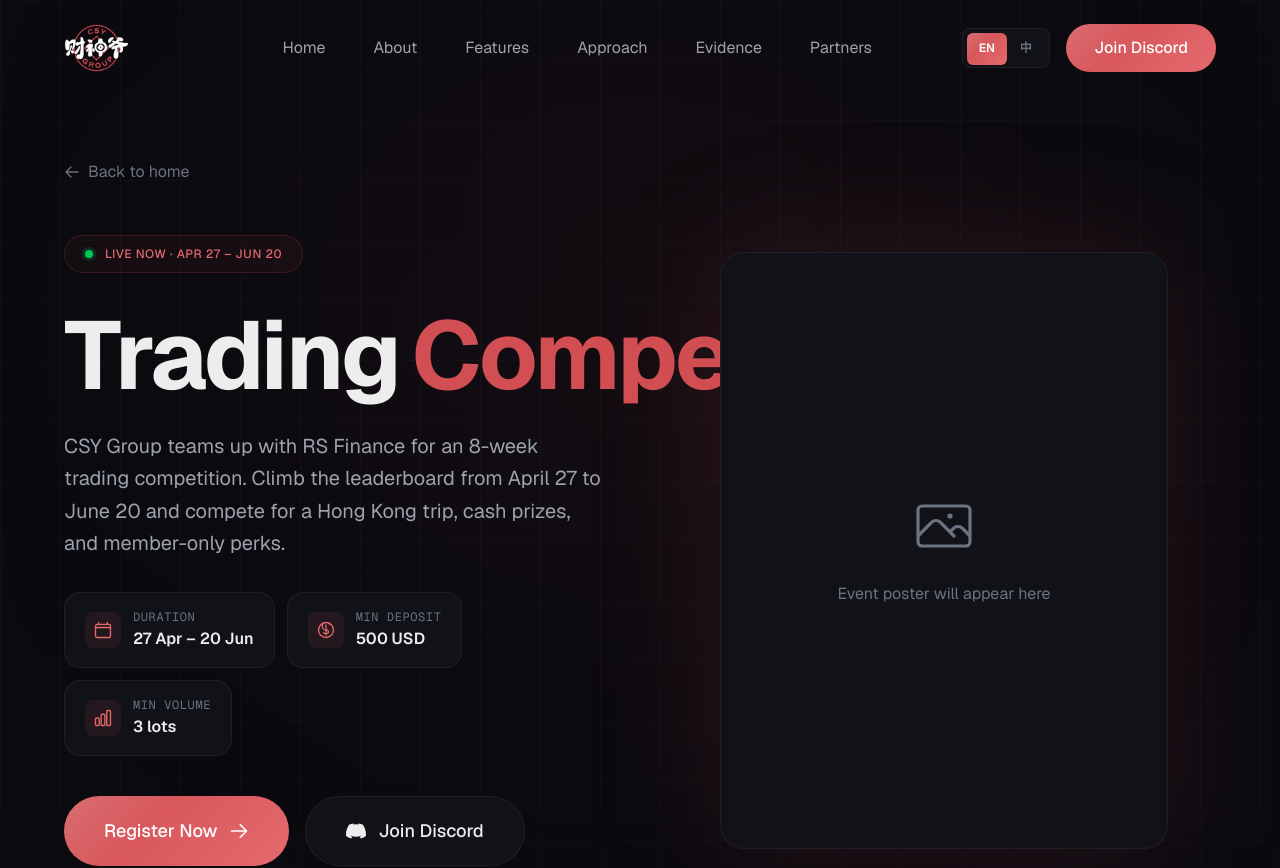
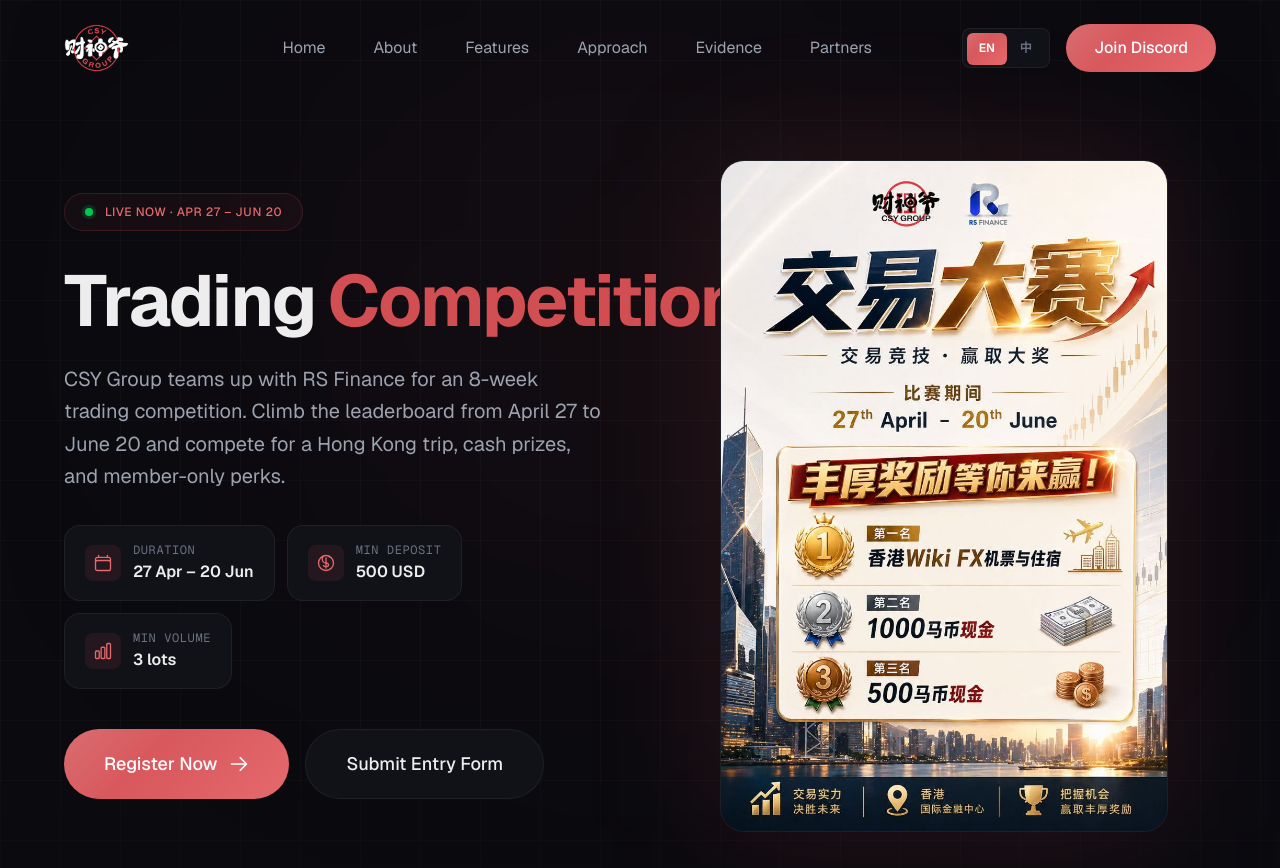
Before and after one commit to CSYHoldings/csy-website, a Next.js app: page /en/events/csy-rs-finance-competition-2026 in a window 1280 px wide. Shown: the top 868 px of the page. Built offline with nearby package versions, Linux system fonts and the light colour scheme.

Commit message:
feat: update ui design

```diff
--- a/messages/en.json
+++ b/messages/en.json
@@ -162,15 +162,14 @@
     "tagline": "Precision Trading · Depth Data · Structured Planning",
     "disclaimer": "Educational content only. Trading involves risk and can result in losses. CSY Group does not provide financial advice or guarantee trading results."
   },
-  "EventLaunch": {
-    "back": "Back to home",
+  "EventTradingCompetition": {
     "badge": "Live Now · Apr 27 – Jun 20",
     "titlePrefix": "Trading",
     "titleAccent": "Competition",
     "subtitle": "CSY Group teams up with RS Finance for an 8-week trading competition. Climb the leaderboard from April 27 to June 20 and compete for a Hong Kong trip, cash prizes, and member-only perks.",
     "primaryCta": "Register Now",
-    "secondaryCta": "Join Discord",
-    "posterPlaceholder": "Event poster will appear here",
+    "secondaryCta": "Submit Entry Form",
+    "posterAlt": "CSY Group × RS Finance Trading Competition 2026 poster",
     "meta": {
       "duration": {
         "label": "Duration",
@@ -260,11 +259,11 @@
       "titleAccent": "Requirements",
       "subtitle": "Make sure you meet these conditions to qualify for prizes.",
       "items": {
-        "item1": "Minimum funded balance of 500 USD. Trading volume during the competition must reach at least 3 lots to qualify.",
+        "item1": "Minimum deposit balance of 500 USD. Trading volume during the competition must reach at least 3 lots to qualify.",
         "item2": "Withdrawing any amount from the trading account during the competition period will result in immediate disqualification.",
         "item3": "Participants can enter unlimited times by registering a new MT5 account under their CSY profile."
       },
-      "disclaimer": "Educational content only. Trading involves risk and can result in losses. CSY Group does not provide financial advice or guarantee trading results."
+      "disclaimer": "CSY Group reserves the right to make the final decision on any matter relating to these rules."
     },
     "cta": {
       "titlePrefix": "Ready to",
--- a/messages/zh.json
+++ b/messages/zh.json
@@ -162,15 +162,14 @@
     "tagline": "精准交易 · 深度数据 · 结构化计划",
     "disclaimer": "内容仅供教育用途。交易存在风险，并可能造成亏损。CSY Group 不提供财务建议，也不保证任何交易结果。"
   },
-  "EventLaunch": {
-    "back": "返回首页",
+  "EventTradingCompetition": {
     "badge": "比赛进行中 · 4月27日 – 6月20日",
     "titlePrefix": "交易",
     "titleAccent": "大赛",
     "subtitle": "CSY Group 与 RS Finance 联合举办为期 8 周的交易大赛。从 4 月 27 日至 6 月 20 日登顶排行榜，赢取香港之旅、丰厚现金奖励与会员专属福利。",
     "primaryCta": "立即报名",
-    "secondaryCta": "加入 Discord",
-    "posterPlaceholder": "活动海报将在此显示",
+    "secondaryCta": "填写参赛表格",
+    "posterAlt": "CSY Group × RS Finance 2026 交易大赛海报",
     "meta": {
       "duration": {
         "label": "比赛期间",
@@ -264,7 +263,7 @@
         "item2": "比赛期间出金任何金额将被取消比赛资格。",
         "item3": "参赛者可以无限次参加，只需注册新的 MT5 账号即可。"
       },
-      "disclaimer": "内容仅供教育用途。交易存在风险，并可能造成亏损。CSY Group 不提供财务建议，也不保证任何交易结果。"
+      "disclaimer": "CSY Group 保留对相关规则作出最终解释与决定的权利。"
     },
     "cta": {
       "titlePrefix": "准备好",
--- a/src/app/[locale]/events/csy-rs-finance-competition-2026/page.tsx
+++ b/src/app/[locale]/events/csy-rs-finance-competition-2026/page.tsx
@@ -1,8 +1,12 @@
-import { EventLaunch } from "@/components/EventLaunch";
+import { EventTradingCompetition } from "@/components/EventTradingCompetition";
+import { links } from "@/constants/links";
 import {
+  eventAlternateLanguages,
+  eventPaths,
   getAbsoluteUrl,
   getLocaleMetadata,
   siteName,
+  siteUrl,
   type SiteLocale,
 } from "@/constants/seo";
 import { routing } from "@/i18n/routing";
@@ -14,10 +18,69 @@
   params: Promise<{ locale: string }>;
 };
 
-const eventPaths: Record<SiteLocale, string> = {
-  en: "/en/events/csy-rs-finance-competition-2026",
-  zh: "/zh/events/csy-rs-finance-competition-2026",
+const eventStartDate = "2026-04-27";
+const eventEndDate = "2026-06-20";
+const posterPath = "/csy-rs-finance-competition-2026.jpg";
+const posterWidth = 853;
+const posterHeight = 1280;
+
+const eventCopy: Record<
+  SiteLocale,
+  {
+    title: string;
+    description: string;
+    eventName: string;
+    posterAlt: string;
+    breadcrumbHome: string;
+    keywords: string[];
+  }
+> = {
+  en: {
+    title: "Trading Competition 2026 (Apr 27 – Jun 20) | CSY × RS Finance",
+    description:
+      "Join the CSY Group × RS Finance Trading Competition (Apr 27 – Jun 20, 2026). Compete for a Hong Kong WikiFX trip, MYR cash prizes, and member-only perks.",
+    eventName: "CSY Group × RS Finance Trading Competition 2026",
+    posterAlt: "CSY Group × RS Finance Trading Competition 2026 poster",
+    breadcrumbHome: "Home",
+    keywords: [
+      "trading competition 2026",
+      "RS Finance trading contest",
+      "MT5 trading challenge",
+      "CSY Group competition",
+      "Hong Kong WikiFX trip",
+      "MYR cash prize trading",
+      "gold trading competition",
+      "crypto trading contest",
+      "Discord trading competition",
+      "online trading tournament",
+    ],
+  },
+  zh: {
+    title: "2026 交易大赛（4月27日–6月20日）| CSY × RS Finance",
+    description:
+      "CSY Group 与 RS Finance 联合举办 2026 交易大赛（4 月 27 日至 6 月 20 日），赢取香港 WikiFX 之旅、马币现金大奖与会员专属福利。",
+    eventName: "CSY Group × RS Finance 2026 交易大赛",
+    posterAlt: "CSY Group × RS Finance 2026 交易大赛海报",
+    breadcrumbHome: "首页",
+    keywords: [
+      "2026 交易大赛",
+      "RS Finance 交易比赛",
+      "MT5 交易比赛",
+      "CSY Group 比赛",
+      "香港 WikiFX 之旅",
+      "马币现金奖励",
+      "黄金交易比赛",
+      "加密货币交易比赛",
+      "Discord 交易大赛",
+      "线上交易锦标赛",
+    ],
+  },
 };
+
+const resolveLocale = (locale: string): SiteLocale =>
+  (hasLocale(routing.locales, locale)
+    ? locale
+    : routing.defaultLocale) as SiteLocale;
 
 export function generateStaticParams() {
   return routing.locales.map((locale) => ({ locale }));
@@ -27,53 +90,119 @@
   params,
 }: PageProps): Promise<Metadata> {
   const { locale } = await params;
-  const siteLocale = (
-    hasLocale(routing.locales, locale) ? locale : routing.defaultLocale
-  ) as SiteLocale;
+  const siteLocale = resolveLocale(locale);
   const baseMeta = getLocaleMetadata(siteLocale);
-  const isZh = siteLocale === "zh";
-
-  const title = isZh
-    ? `交易大赛 | ${siteName} × RS Finance`
-    : `Trading Competition | ${siteName} × RS Finance`;
-  const description = isZh
-    ? "CSY Group 与 RS Finance 联合举办交易大赛：4 月 27 日至 6 月 20 日，赢取香港之旅、现金大奖与会员专属福利。"
-    : "Join the CSY Group × RS Finance Trading Competition (Apr 27 – Jun 20). Compete for a Hong Kong trip, cash prizes, and member-only perks.";
+  const copy = eventCopy[siteLocale];
   const path = eventPaths[siteLocale];
+  const posterUrl = getAbsoluteUrl(posterPath);
 
   return {
-    title,
-    description,
+    title: copy.title,
+    description: copy.description,
+    keywords: copy.keywords,
     alternates: {
       canonical: path,
-      languages: {
-        ...eventPaths,
-        "x-default": eventPaths[routing.defaultLocale as SiteLocale],
-      },
+      languages: eventAlternateLanguages,
     },
     openGraph: {
-      title,
-      description,
+      title: copy.title,
+      description: copy.description,
       url: getAbsoluteUrl(path),
       siteName,
       locale: baseMeta.locale,
       alternateLocale: [baseMeta.alternateLocale],
       type: "website",
+      images: [
+        {
+          url: posterUrl,
+          width: posterWidth,
+          height: posterHeight,
+          alt: copy.posterAlt,
+        },
+      ],
     },
     twitter: {
       card: "summary_large_image",
-      title,
-      description,
+      title: copy.title,
+      description: copy.description,
+      images: [posterUrl],
     },
   };
 }
 
-export default async function EventLaunchPage({ params }: PageProps) {
+export default async function EventPage({ params }: PageProps) {
   const { locale } = await params;
 
   if (!hasLocale(routing.locales, locale)) {
     notFound();
   }
 
-  return <EventLaunch />;
+  const siteLocale = locale as SiteLocale;
+  const baseMeta = getLocaleMetadata(siteLocale);
+  const copy = eventCopy[siteLocale];
+  const url = getAbsoluteUrl(eventPaths[siteLocale]);
+  const posterUrl = getAbsoluteUrl(posterPath);
+
+  const eventJsonLd = {
+    "@context": "https://schema.org",
+    "@type": "Event",
+    name: copy.eventName,
+    description: copy.description,
+    image: posterUrl,
+    startDate: eventStartDate,
+    endDate: eventEndDate,
+    eventStatus: "https://schema.org/EventScheduled",
+    eventAttendanceMode: "https://schema.org/OnlineEventAttendanceMode",
+    location: {
+      "@type": "VirtualLocation",
+      url: links.discord,
+    },
+    organizer: {
+      "@type": "Organization",
+      name: siteName,
+      url: siteUrl,
+    },
+    offers: {
+      "@type": "Offer",
+      url: links.eventBrokerRegister,
+      price: "0",
+      priceCurrency: "USD",
+      availability: "https://schema.org/InStock",
+      validFrom: eventStartDate,
+    },
+    inLanguage: baseMeta.inLanguage,
+    url,
+  };
+
+  const breadcrumbJsonLd = {
+    "@context": "https://schema.org",
+    "@type": "BreadcrumbList",
+    itemListElement: [
+      {
+        "@type": "ListItem",
+        position: 1,
+        name: copy.breadcrumbHome,
+        item: getAbsoluteUrl(`/${siteLocale}`),
+      },
+      {
+        "@type": "ListItem",
+        position: 2,
+        name: copy.eventName,
+        item: url,
+      },
+    ],
+  };
+
+  return (
+    <>
+      <script
+        type="application/ld+json"
+        suppressHydrationWarning
+        dangerouslySetInnerHTML={{
+          __html: JSON.stringify([eventJsonLd, breadcrumbJsonLd]),
+        }}
+      />
+      <EventTradingCompetition />
+    </>
+  );
 }
--- a/src/components/EventLaunch.tsx
+++ b/src/components/EventTradingCompetition.tsx
@@ -1,9 +1,9 @@
 "use client";
 
 import { links } from "@/constants/links";
-import { Link } from "@/i18n/navigation";
 import { motion } from "framer-motion";
 import { useTranslations } from "next-intl";
+import Image from "next/image";
 import { AnimatedSection } from "./AnimatedSection";
 import { SectionLabel } from "./SectionLabel";
 
@@ -229,8 +229,8 @@
 
 const ruleItems = ["item1", "item2", "item3"];
 
-export function EventLaunch() {
-  const t = useTranslations("EventLaunch");
+export function EventTradingCompetition() {
+  const t = useTranslations("EventTradingCompetition");
 
   return (
     <main className="overflow-hidden">
@@ -240,35 +240,8 @@
         <div className="absolute left-1/2 top-1/3 h-150 w-200 -translate-x-1/2 -translate-y-1/2 rounded-full bg-accent/5 blur-[160px]" />
         <div className="absolute bottom-0 left-0 right-0 h-40 bg-linear-to-t from-background to-transparent" />
 
-        <div className="relative w-full max-w-350 mx-auto px-8 md:px-12 lg:px-16 pt-32 md:pt-40 pb-16 lg:pb-24">
-          <motion.div
-            initial={{ opacity: 0, x: -20 }}
-            animate={{ opacity: 1, x: 0 }}
-            transition={{ duration: 0.5 }}
-          >
-            <Link
-              href="/"
-              className="inline-flex items-center gap-2 text-base text-text-tertiary transition-colors hover:text-foreground"
-            >
-              <svg
-                className="h-4 w-4"
-                fill="none"
-                viewBox="0 0 24 24"
-                strokeWidth={2}
-                stroke="currentColor"
-                aria-hidden="true"
-              >
-                <path
-                  strokeLinecap="round"
-                  strokeLinejoin="round"
-                  d="M10.5 19.5L3 12m0 0l7.5-7.5M3 12h18"
-                />
-              </svg>
-              {t("back")}
-            </Link>
-          </motion.div>
-
-          <div className="mt-12 grid items-center gap-12 lg:grid-cols-2 lg:gap-16">
+        <div className="relative w-full max-w-350 mx-auto px-6 md:px-12 lg:px-16 pt-32 md:pt-40 pb-16 lg:pb-24">
+          <div className="grid items-center gap-12 lg:grid-cols-2 lg:gap-16">
             <div>
               <motion.div
                 initial={{ opacity: 0, y: 20 }}
@@ -293,7 +266,7 @@
                   delay: 0.2,
                   ease: [0.22, 1, 0.36, 1],
                 }}
-                className="mt-8 text-5xl font-bold leading-[1.05] tracking-tight md:text-6xl lg:text-7xl xl:text-8xl"
+                className="mt-8 text-4xl font-bold leading-[1.05] tracking-tight sm:text-5xl md:text-6xl lg:text-7xl"
               >
                 {t("titlePrefix")}
                 <span className="ml-3 text-accent">{t("titleAccent")}</span>
@@ -344,7 +317,7 @@
                   href={links.eventBrokerRegister}
                   target="_blank"
                   rel="noopener noreferrer"
-                  className="group inline-flex items-center justify-center gap-3 rounded-full bg-gradient-accent px-10 py-5 text-lg font-medium text-white transition-all hover:shadow-xl hover:shadow-accent/25 hover:scale-[1.02] active:scale-[0.98]"
+                  className="group inline-flex w-full items-center justify-center gap-3 rounded-full bg-gradient-accent px-10 py-5 text-lg font-medium text-white transition-all hover:shadow-xl hover:shadow-accent/25 hover:scale-[1.02] active:scale-[0.98] sm:w-auto"
                 >
                   {t("primaryCta")}
                   <svg
@@ -363,53 +336,35 @@
                   </svg>
                 </a>
                 <a
-                  href={links.discord}
+                  href={links.eventEntryForm}
                   target="_blank"
                   rel="noopener noreferrer"
-                  className="inline-flex items-center justify-center gap-3 rounded-full border border-surface-border bg-surface px-10 py-5 text-lg font-medium text-foreground transition-all hover:bg-surface-light hover:border-text-tertiary"
+                  className="inline-flex w-full items-center justify-center rounded-full border border-surface-border bg-surface px-10 py-5 text-lg font-medium text-foreground transition-all hover:bg-surface-light hover:border-text-tertiary sm:w-auto"
                 >
-                  <svg
-                    className="h-5 w-5"
-                    viewBox="0 0 24 24"
-                    fill="currentColor"
-                    aria-hidden="true"
-                  >
-                    <path d="M20.317 4.37a19.791 19.791 0 0 0-4.885-1.515.074.074 0 0 0-.079.037c-.21.375-.444.864-.608 1.25a18.27 18.27 0 0 0-5.487 0 12.64 12.64 0 0 0-.617-1.25.077.077 0 0 0-.079-.037A19.736 19.736 0 0 0 3.677 4.37a.07.07 0 0 0-.032.027C.533 9.046-.32 13.58.099 18.057a.082.082 0 0 0 .031.057 19.9 19.9 0 0 0 5.993 3.03.078.078 0 0 0 .084-.028c.462-.63.874-1.295 1.226-1.994a.076.076 0 0 0-.041-.106 13.107 13.107 0 0 1-1.872-.892.077.077 0 0 1-.008-.128 10.2 10.2 0 0 0 .372-.292.074.074 0 0 1 .077-.01c3.928 1.793 8.18 1.793 12.062 0a.074.074 0 0 1 .078.01c.12.098.246.198.373.292a.077.077 0 0 1-.006.127 12.299 12.299 0 0 1-1.873.892.077.077 0 0 0-.041.107c.36.698.772 1.362 1.225 1.993a.076.076 0 0 0 .084.028 19.839 19.839 0 0 0 6.002-3.03.077.077 0 0 0 .032-.054c.5-5.177-.838-9.674-3.549-13.66a.061.061 0 0 0-.031-.03z" />
-                  </svg>
                   {t("secondaryCta")}
                 </a>
               </motion.div>
             </div>
 
-            {/* Poster placeholder — replace with <Image src="/event-poster.png" .../> once provided */}
             <motion.div
               initial={{ opacity: 0, scale: 0.95 }}
               animate={{ opacity: 1, scale: 1 }}
               transition={{ duration: 0.8, delay: 0.3 }}
-              className="relative mx-auto aspect-3/4 w-full max-w-md"
+              className="relative mx-auto aspect-2/3 w-full max-w-xs sm:max-w-sm md:max-w-md"
             >
               <div
                 className="absolute inset-0 rounded-3xl bg-accent/15 blur-3xl"
                 aria-hidden="true"
               />
-              <div className="border-gradient relative flex h-full w-full flex-col items-center justify-center overflow-hidden rounded-3xl bg-surface p-12 text-center">
-                <svg
-                  className="mb-6 h-16 w-16 text-text-tertiary"
-                  fill="none"
-                  viewBox="0 0 24 24"
-                  strokeWidth={1.2}
-                  stroke="currentColor"
-                  aria-hidden="true"
-                >
-                  <path
-                    strokeLinecap="round"
-                    strokeLinejoin="round"
-                    d="m2.25 15.75 5.159-5.159a2.25 2.25 0 0 1 3.182 0l5.159 5.159m-1.5-1.5 1.409-1.409a2.25 2.25 0 0 1 3.182 0l2.909 2.909m-18 3.75h16.5a1.5 1.5 0 0 0 1.5-1.5V6a1.5 1.5 0 0 0-1.5-1.5H3.75A1.5 1.5 0 0 0 2.25 6v12a1.5 1.5 0 0 0 1.5 1.5Zm10.5-11.25h.008v.008h-.008V8.25Zm.375 0a.375.375 0 1 1-.75 0 .375.375 0 0 1 .75 0Z"
-                  />
-                </svg>
-                <p className="text-base text-text-tertiary">
-                  {t("posterPlaceholder")}
-                </p>
+              <div className="border-gradient relative h-full w-full overflow-hidden rounded-3xl bg-surface">
+                <Image
+                  src="/csy-rs-finance-competition-2026.jpg"
+                  alt={t("posterAlt")}
+                  fill
+                  sizes="(min-width: 1024px) 28rem, 90vw"
+                  className="object-cover"
+                  priority
+                />
               </div>
             </motion.div>
           </div>
@@ -417,15 +372,12 @@
       </section>
 
       {/* Prizes */}
-      <section
-        id="prizes"
-        className="relative overflow-hidden py-28 lg:py-36 scroll-mt-24"
-      >
+      <section className="relative overflow-hidden py-20 md:py-28 lg:py-36 scroll-mt-24">
         <div className="absolute inset-0 grid-pattern opacity-30" />
         <div className="absolute left-0 right-0 top-0 h-px bg-linear-to-r from-transparent via-surface-border to-transparent" />
         <div className="absolute right-0 top-1/2 h-150 w-150 -translate-y-1/2 rounded-full bg-accent/5 blur-[180px]" />
 
-        <div className="relative w-full max-w-350 mx-auto px-8 md:px-12 lg:px-16">
+        <div className="relative w-full max-w-350 mx-auto px-6 md:px-12 lg:px-16">
           <div className="mx-auto max-w-3xl text-center">
             <SectionLabel label={t("prizes.label")} />
             <AnimatedSection>
@@ -472,14 +424,11 @@
       </section>
 
       {/* How to Participate */}
-      <section
-        id="how-to-join"
-        className="relative overflow-hidden py-28 lg:py-36 scroll-mt-24"
-      >
+      <section className="relative overflow-hidden py-20 md:py-28 lg:py-36 scroll-mt-24">
         <div className="absolute inset-0 grid-pattern opacity-30" />
         <div className="absolute left-0 right-0 top-0 h-px bg-linear-to-r from-transparent via-surface-border to-transparent" />
 
-        <div className="relative w-full max-w-350 mx-auto px-8 md:px-12 lg:px-16">
+        <div className="relative w-full max-w-350 mx-auto px-6 md:px-12 lg:px-16">
           <div className="mx-auto max-w-3xl text-center">
             <SectionLabel label={t("participate.label")} />
             <AnimatedSection>
@@ -559,11 +508,11 @@
       </section>
 
       {/* Member Perks */}
-      <section className="relative overflow-hidden py-28 lg:py-36">
+      <section className="relative overflow-hidden py-20 md:py-28 lg:py-36">
         <div className="absolute inset-0 grid-pattern opacity-30" />
         <div className="absolute left-0 right-0 top-0 h-px bg-linear-to-r from-transparent via-surface-border to-transparent" />
 
-        <div className="relative w-full max-w-350 mx-auto px-8 md:px-12 lg:px-16">
+        <div className="relative w-full max-w-350 mx-auto px-6 md:px-12 lg:px-16">
           <div className="mx-auto max-w-3xl text-center">
             <SectionLabel label={t("perks.label")} />
             <AnimatedSection>
@@ -600,14 +549,11 @@
       </section>
 
       {/* Competition Rules */}
-      <section
-        id="terms"
-        className="relative overflow-hidden py-28 lg:py-36 scroll-mt-24"
-      >
+      <section className="relative overflow-hidden py-20 md:py-28 lg:py-36 scroll-mt-24">
         <div className="absolute inset-0 grid-pattern opacity-30" />
         <div className="absolute left-0 right-0 top-0 h-px bg-linear-to-r from-transparent via-surface-border to-transparent" />
 
-        <div className="relative w-full max-w-250 mx-auto px-8 md:px-12 lg:px-16">
+        <div className="relative w-full max-w-250 mx-auto px-6 md:px-12 lg:px-16">
           <div className="mx-auto max-w-3xl text-center">
             <SectionLabel label={t("terms.label")} />
             <AnimatedSection>
@@ -649,7 +595,7 @@
       </section>
 
       {/* Final CTA */}
-      <section className="relative overflow-hidden py-28 lg:py-36">
+      <section className="relative overflow-hidden py-20 md:py-28 lg:py-36">
         <div className="absolute left-0 right-0 top-0 h-px bg-linear-to-r from-transparent via-surface-border to-transparent" />
         <div className="absolute inset-0 flex items-center justify-center">
           <div className="h-150 w-150 rounded-full bg-accent/10 blur-[180px]" />
@@ -668,14 +614,14 @@
             </p>
           </AnimatedSection>
           <AnimatedSection delay={0.2}>
-            <div className="mt-12 flex flex-col items-center gap-4 sm:flex-row sm:justify-center">
+            <div className="mt-12 flex flex-col items-stretch gap-4 sm:flex-row sm:items-center sm:justify-center">
               <motion.a
                 whileHover={{ scale: 1.03 }}
                 whileTap={{ scale: 0.97 }}
                 href={links.eventBrokerRegister}
                 target="_blank"
                 rel="noopener noreferrer"
-                className="inline-flex items-center gap-3 rounded-full bg-gradient-accent px-12 py-5 text-lg font-semibold text-white shadow-xl shadow-accent/25 transition-all hover:shadow-2xl hover:shadow-accent/30"
+                className="inline-flex w-full items-center justify-center gap-3 rounded-full bg-gradient-accent px-12 py-5 text-lg font-semibold text-white shadow-xl shadow-accent/25 transition-all hover:shadow-2xl hover:shadow-accent/30 sm:w-auto"
               >
                 {t("cta.primaryButton")}
                 <svg
@@ -697,7 +643,7 @@
                 href={links.eventEntryForm}
                 target="_blank"
                 rel="noopener noreferrer"
-                className="inline-flex items-center gap-2 rounded-full border border-surface-border bg-surface px-10 py-5 text-base font-medium text-foreground transition-all hover:bg-surface-light hover:border-text-tertiary"
+                className="inline-flex w-full items-center justify-center gap-2 rounded-full border border-surface-border bg-surface px-10 py-5 text-base font-medium text-foreground transition-all hover:bg-surface-light hover:border-text-tertiary sm:w-auto"
               >
                 {t("cta.secondaryButton")}
               </a>
```
Also changed, not shown: src/app/sitemap.ts (+24 -9 lines), src/components/Footer.tsx (+8 -2 lines), src/components/Navbar.tsx (+9 -3 lines), src/constants/seo.ts (+10 -0 lines), public/csy-rs-finance-competition-2026.jpg (added).
